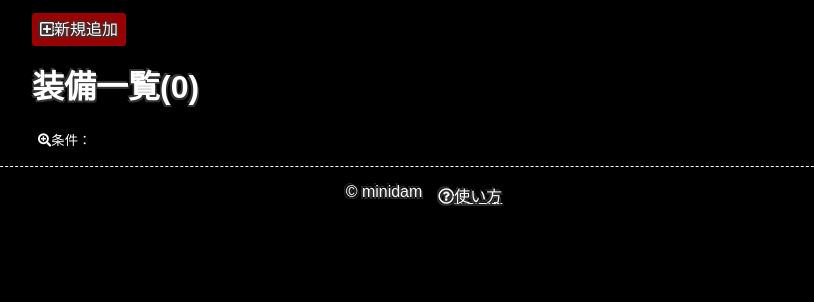
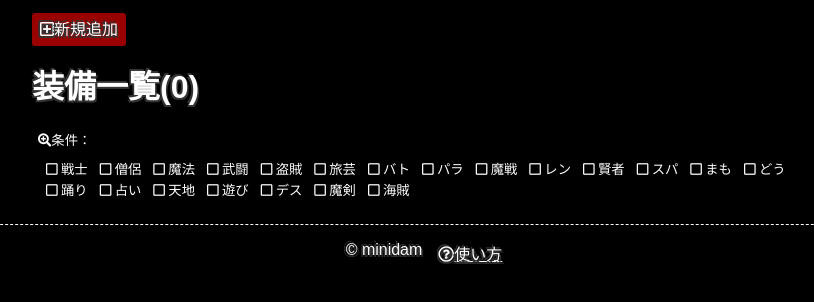
Before and after one commit to minidamjp/dqxarmor, an Angular app: page / in a window 1280 px wide. Shown: the top 302 px of the page, without its empty margins (208-1022 px from the left). Built offline with nearby package versions, Linux system fonts and the light colour scheme.

Commit message:
錬金行にゴミ箱つけたし検索キーをいじりはじめたよ

```diff
--- a/src/app/armor-add/armor-add.component.html
+++ b/src/app/armor-add/armor-add.component.html
@@ -30,6 +30,9 @@
         <div class="slots" (click)="setCurrentSlot(slotIdx)">
             <button type="button">{{masterDataService.getDisplayName(effect)}}</button>
             <i class="fas fa-check" [class.hidden]="effect.effectTypeId === null || effect.enchantBase === null"></i>
+            <div class="trash" [class.hidden]="effect.effectTypeId === null || effect.enchantBase === null">
+                <button type="button" (click)="onClickEffectDelete(slotIdx);" ><i class="fas fa-trash-alt"></i></button>
+            </div>
         </div>
     </div>
 </section>
--- a/src/app/armor-add/armor-add.component.scss
+++ b/src/app/armor-add/armor-add.component.scss
@@ -158,6 +158,18 @@ legend{
 			display: none;
 		}
 	}
+	.trash {
+		&.hidden {
+			display: none;
+		}
+		button {
+		color: inherit;
+		background-color: #000;
+		}
+		i {
+			color: #FFF;
+		}
+	}
 }
 
 
--- a/src/app/armor-add/armor-add.component.ts
+++ b/src/app/armor-add/armor-add.component.ts
@@ -113,12 +113,39 @@ export class ArmorAddComponent implements OnInit {
     }else{
       this.selectedSeries = series;
       this.selectedLevel = series.level;
+      if (this.selectedPart !== null){
+        const noParts = this.selectedSeries.noPartsList.includes(this.selectedPart.id);
+        if (noParts){
+          this.selectedPart = null;
+          for (const effect of this.slots){
+            effect.effectTypeId = null;
+            effect.enchantBase = null;
+            effect.enchantExtra = null;
+          }
+          this.currentSlot = 0;
+        }
+      }
     }
   }
 
+// 部位が選択済みのものを再度押されたときに装備が選択されてなかったら
+// 画面綺麗にしたいのかなって思うだから部位と錬金効果全部消すよ
+// 部位が選択済みのものを再度押されて装備が選択されていたら
+// 気の迷いって思う
+// 部位が選択済みのものとちがうものを押されたら
+// 例）うで → 足ならば部位変えたいんだよねってことで部位の選択を変更して
+// 入れてあったかもしれない錬金効果を全部消すよ
   selectPart(part: Part): void {
     if (this.selectedPart?.id === part.id){
-      this.selectedPart = null;
+      if (this.selectedSeries === null){
+        this.selectedPart = null;
+        for (const effect of this.slots){
+          effect.effectTypeId = null;
+          effect.enchantBase = null;
+          effect.enchantExtra = null;
+        }
+        this.currentSlot = 0;
+      }
     }else{
       this.selectedPart = part;
       for (const effect of this.slots){
@@ -189,4 +216,9 @@ export class ArmorAddComponent implements OnInit {
     this.currentSlot = idx;
   }
 
+  onClickEffectDelete(idx: number): void{
+    this.slots[idx].effectTypeId = null;
+    this.slots[idx].enchantBase = null;
+    this.slots[idx].enchantExtra = null;
+  }
 }
--- a/src/app/armor-list/armor-list.component.html
+++ b/src/app/armor-list/armor-list.component.html
@@ -3,7 +3,11 @@
 </div>
 <h1>装備一覧({{getArmorCount()}})</h1>
 <button type="button"><i class="fas fa-search-plus"></i>条件：</button>
-
+<div id="armor-search-condition">
+    <div class="condJob">
+        <button type="button" [class.active]="isCondActive('job', job.id)" (click)="onClickSearch('job', job.id);" *ngFor="let job of masterDataService.getJobs()"><i class="checked far fa-check-square"></i><i class="unchecked far fa-square"></i>{{job.abbr}}</button>
+    </div>
+</div>
 <ng-container *ngFor="let armor of getArmorList();">
     <section id="armors">
         <fieldset class="container">
--- a/src/app/armor-list/armor-list.component.scss
+++ b/src/app/armor-list/armor-list.component.scss
@@ -60,3 +60,21 @@ legend{
 	background-color: #000;
 	margin-left: 1rem;
 }
+
+button.active i.unchecked {
+	display: none;
+}
+
+button:not(.active) i.checked {
+	display: none;
+}
+.condJob{
+	display: flex;
+	align-content: flex-start;
+	flex-wrap: wrap;
+	align-items: center;
+	padding: 0.5em;
+	i {
+		margin-right: 0.25em;
+	}
+}
--- a/src/app/armor-list/armor-list.component.ts
+++ b/src/app/armor-list/armor-list.component.ts
@@ -3,6 +3,19 @@ import { Component, OnInit } from '@angular/core';
 import { Armor } from '../models/armor';
 import { ArmorDataService } from '../services/armor-data.service';
 import { MasterDataService } from '../services/master-data.service';
+
+interface SearchCondition {
+  cond: string;
+  label: string;
+}
+class Matcher {
+  private cond1: string;
+  private cond2: string;
+  constructor(conds: { [name: string]: SearchCondition}) {
+    this.cond1 = conds.job?.cond;
+    this.cond2 = conds.effect?.cond;
+  }
+}
 
 @Component({
   selector: 'app-armor-list',
@@ -15,6 +28,8 @@ export class ArmorListComponent implements OnInit {
     public masterDataService: MasterDataService,
     public armorDataService: ArmorDataService,
   ) { }
+
+  conds: { [name: string]: SearchCondition} = {};
 
   ngOnInit(): void {
   }
@@ -31,4 +46,12 @@ export class ArmorListComponent implements OnInit {
     this.armorDataService.deleteArmor(keyTime);
   }
 
+  onClickSearch(series: string, label: string): void{
+    return;
+  }
+
+  isCondActive(series: string, label: string): boolean {
+    return (this.conds[series] != null && this.conds[series].label === label);
+  }
+
 }
--- a/src/app/data/series.ts
+++ b/src/app/data/series.ts
@@ -1,3 +1,4 @@
+// tslint:disable: max-line-length
 import { Series } from '../models/series';
 
 export const SeriesList: Series[] = [
--- a/src/app/services/armor-data.service.ts
+++ b/src/app/services/armor-data.service.ts
@@ -17,6 +17,7 @@ export class ArmorDataService {
   }
 
   addArmor(armor: Armor): void{
+    this.copySlots(armor),
     this.armorList.unshift(armor);
     this.saveArmor();
   }
@@ -39,4 +40,13 @@ export class ArmorDataService {
     }
   }
 
+  private copySlots(armor: Armor): Armor[] {
+    // 元のデータが変更された時に影響が出ないよう、
+    // データのコピーを作成する。
+    const clonedSlots: Armor[] = [];
+    clonedSlots.push(armor);
+    return clonedSlots;
+  }
+
+
 }
--- a/src/app/services/master-data.service.ts
+++ b/src/app/services/master-data.service.ts
@@ -3,12 +3,14 @@ import { Injectable } from '@angular/core';
 
 import { ArmorTypes } from '../data/armors';
 import { EffectTypes } from '../data/effect_types';
+import { Jobs } from '../data/jobs';
 import { Parts } from '../data/parts';
 import { SeriesList } from '../data/series';
 import { ArmorType } from '../models/armor_type';
 import { Effect } from '../models/effect';
 import { EffectType } from '../models/effect_type';
 import { Enchant } from '../models/enchant';
+import { Job } from '../models/job';
 import { Part } from '../models/part';
 import { Series } from '../models/series';
 
@@ -128,4 +130,10 @@ export class MasterDataService {
       name: ''
     };
   }
+
+  // 職業マスターデータを全部返す
+  getJobs(): Job[] {
+    return Jobs;
+    }
+
 }
```
